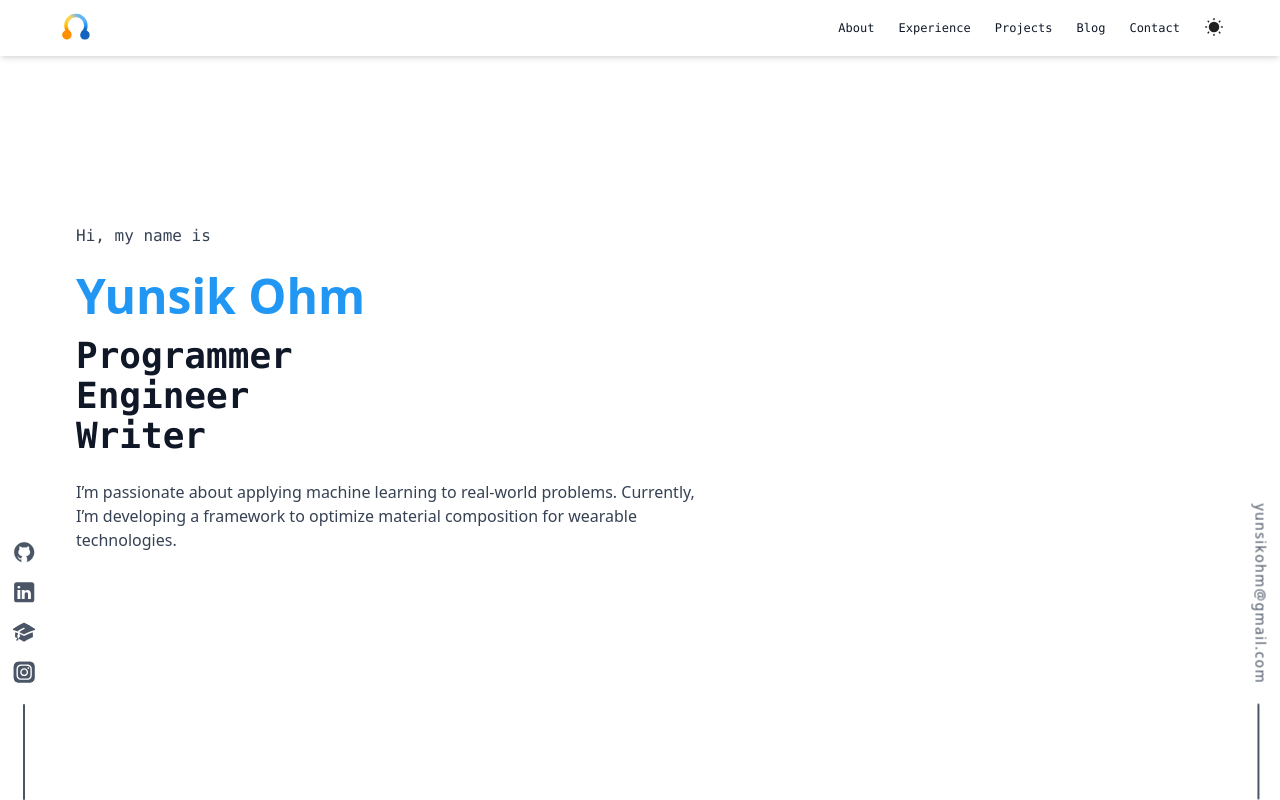
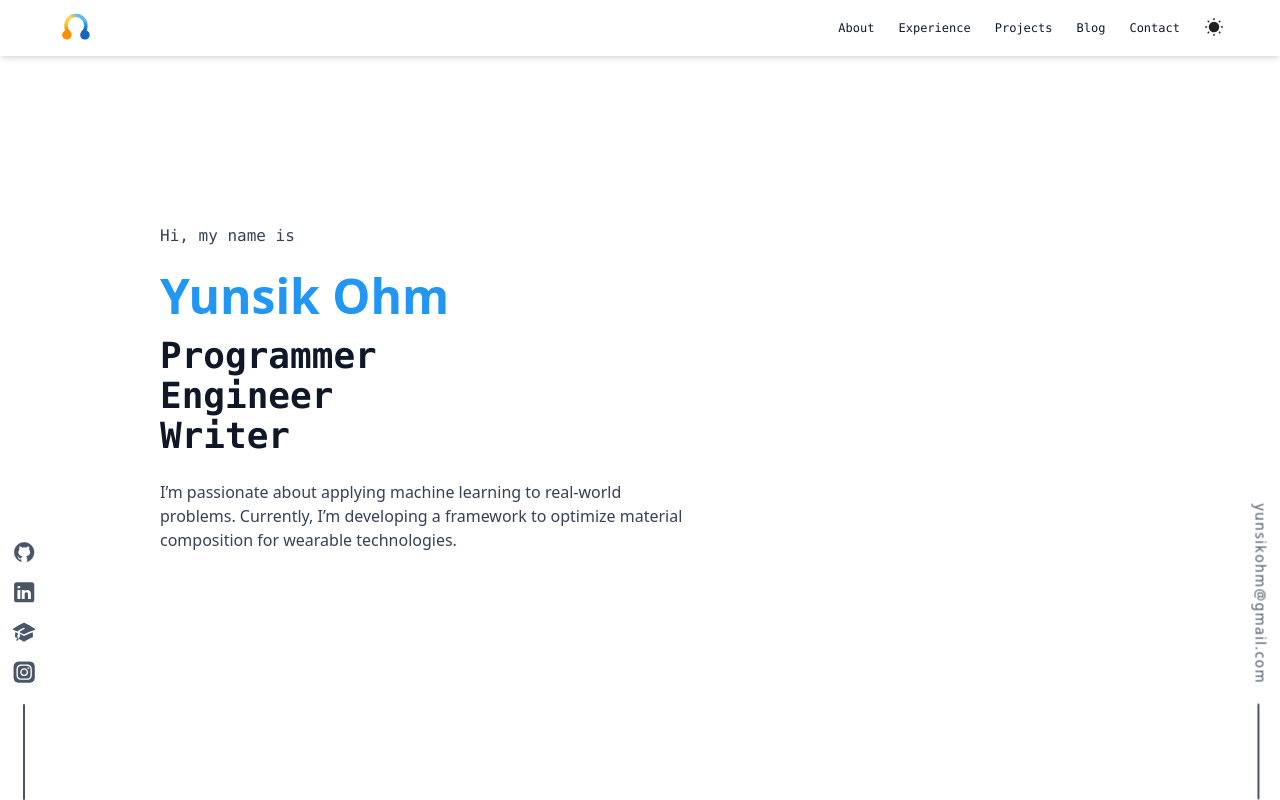
Before and after one commit to yo-resistor/portfolio_website_react_typescript_vite, a React (Vite) app: page / in a window 1280 px wide. Built offline with nearby package versions, Linux system fonts and the light colour scheme.

Commit message:
added a todo list to take the dark toggle mode out of the nav bar.

```diff
--- a/src/components/Hero.tsx
+++ b/src/components/Hero.tsx
@@ -6,7 +6,7 @@ import InstagramIcon from "./icons/InstagramIcon";
 
 const Hero = () => {
   return (
-    <section className="flex flex-col justify-center min-h-screen px-8 md:px-19 sm:px-15 bg-white dark:bg-dark-bg-3">
+    <section className="flex flex-col justify-center min-h-screen px-10 md:px-40 sm:px-20 bg-white dark:bg-dark-bg-3">
       <motion.h2
         initial={{ opacity: 0, y: 10 }}
         animate={{ opacity: 1, y: 0 }}
@@ -37,7 +37,7 @@ const Hero = () => {
         initial={{ opacity: 0, y: 10 }}
         animate={{ opacity: 1, y: 0 }}
         transition={{ duration: 0.8, delay: 0.3 }}
-        className="max-[300px]:hidden mb-6 text-base text-gray-700 dark:text-gray-300 w-8/9 sm:w-7/9 md:w-5/9 lg:w-5/9"
+        className="max-[300px]:hidden mb-6 text-base text-gray-700 dark:text-gray-300 w-8/9 sm:w-7/9 md:w-6/9 lg:w-5/9"
       >
         I’m passionate about applying machine learning to real-world problems.
         Currently, I’m developing a framework to optimize material composition
--- a/src/components/Navbar.tsx
+++ b/src/components/Navbar.tsx
@@ -95,3 +95,4 @@ export default Navbar;
 // TODO: Blur the background when the navigation bar is toggled
 // DONE: Yay!;
 // TODO: Logo position and other text position alignment: inspiration from Steven Tey website.
+// TODO: Take the dark light toggle mode out of the nav bar in mobile version.
```
